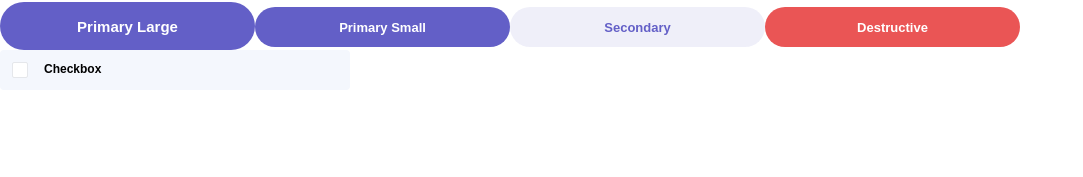
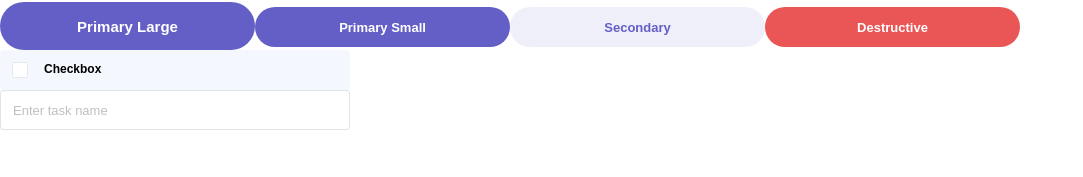
Before and after one commit to joanpujol/fem-kanban-task-management-web-app, a Next.js app: page / in a window 1280 px wide. Shown: the part 123-300 px from the top of the page, without its empty margins (0-1083 px from the left). Built offline with nearby package versions, Linux system fonts and the light colour scheme; a web font is replaced by a local one.

Commit message:
Add TextInput component

```diff
--- a/app/page.tsx
+++ b/app/page.tsx
@@ -2,6 +2,7 @@ import Header from "@/components/atoms/Header";
 import Text from "@/components/atoms/Text";
 import Button from "@/components/atoms/Button";
 import CheckboxWithText from "@/components/atoms/CheckboxWithText";
+import TextInput from "@/components/atoms/TextInput";
 
 export default function Home() {
   return (
@@ -18,6 +19,7 @@ export default function Home() {
           <Button color="secondary">Secondary</Button>
           <Button color="destructive">Destructive</Button>
           <CheckboxWithText label="Checkbox" />
+          <TextInput placeholder="Enter task name" />
         </div>
       </main>
   );
--- /dev/null
+++ b/components/atoms/TextInput.tsx
@@ -0,0 +1,37 @@
+"use client"
+
+import React from 'react';
+import { Input } from "@/components/ui/input";
+import { cn } from "@/lib/utils";
+
+interface TextInputProps extends React.InputHTMLAttributes<HTMLInputElement> {
+  placeholder: string;
+  error?: string;
+}
+
+const TextInput = React.forwardRef<HTMLInputElement, TextInputProps>(
+  ({ placeholder, error, ...props }, ref) => {
+    return (
+      <div className="relative max-w-[350px] font-medium text-sm leading-lg">
+          <Input
+            className={cn(
+              "border-medium-gray/25 rounded-[4px] placeholder:text-black/25",
+              error && "border-red"
+            )}
+            ref={ref}
+            placeholder={placeholder}
+            {...props}
+          />
+          {error && (
+            <div className="absolute text-red top-[8px] right-[16px]">
+              {error}
+            </div>
+          )}
+        </div>
+    );
+  }
+);
+
+TextInput.displayName = "TextInput";
+
+export default TextInput;
--- a/components/ui/checkbox.tsx
+++ b/components/ui/checkbox.tsx
@@ -21,7 +21,7 @@ const Checkbox = React.forwardRef<
       className={cn("flex items-center justify-center text-current")}
     >
       <svg width="10" height="8" viewBox="0 0 10 8" transform="translate(0, 1)" fill="none" xmlns="http://www.w3.org/2000/svg">
-        <path d="M1.27588 3.06593L4.03234 5.82239L9.03234 0.822388" stroke="white" stroke-width="2"/>
+        <path d="M1.27588 3.06593L4.03234 5.82239L9.03234 0.822388" stroke="white" strokeWidth="2"/>
       </svg>
     </CheckboxPrimitive.Indicator>
   </CheckboxPrimitive.Root>
--- /dev/null
+++ b/components/ui/input.tsx
@@ -0,0 +1,22 @@
+import * as React from "react"
+
+import { cn } from "@/lib/utils"
+
+const Input = React.forwardRef<HTMLInputElement, React.InputHTMLAttributes<HTMLInputElement>>(
+  ({ className, type, ...props }, ref) => {
+    return (
+      <input
+        type={type}
+        className={cn(
+          "flex h-10 w-full rounded-md focus:outline-none focus:ring-0 border border-neutral-200 bg-white px-3 py-2 text-sm file:border-0 file:bg-transparent file:text-sm file:font-medium file:text-neutral-950 placeholder:text-neutral-500 disabled:cursor-not-allowed disabled:opacity-50 dark:border-neutral-800 dark:bg-neutral-950 dark:ring-offset-neutral-950 dark:file:text-neutral-50 dark:placeholder:text-neutral-400",
+          className
+        )}
+        ref={ref}
+        {...props}
+      />
+    )
+  }
+)
+Input.displayName = "Input"
+
+export { Input }
--- a/tailwind.config.ts
+++ b/tailwind.config.ts
@@ -10,9 +10,9 @@ const config: Config = {
   theme: {
   	extend: {
   		colors: {
-        black: 'rgba(var(--black), 1)',
+			black: 'rgba(var(--black), 1)',
   			'medium-gray': 'rgba(var(--medium-gray), 1)',
-        'light-gray': 'var(--light-gray)',
+			'light-gray': 'var(--light-gray)',
   			purple: 'rgba(var(--purple), 1)',
   			'purple-hover': 'var(--purple-hover)',
   			red: 'var(--red)',
```
